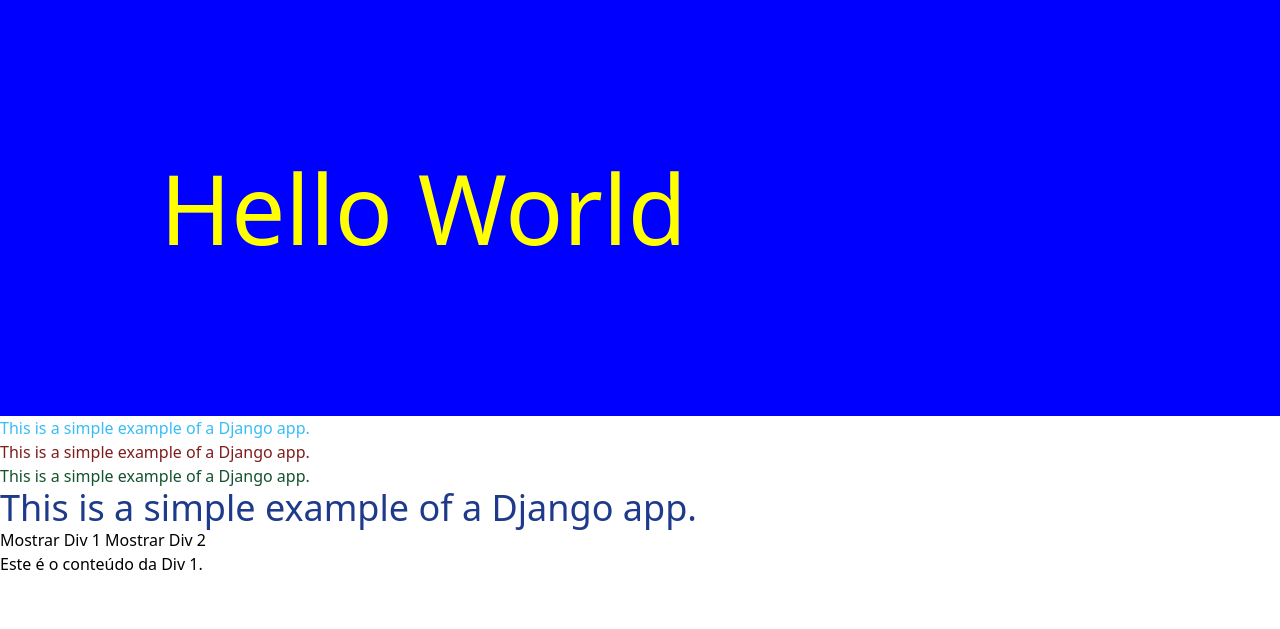
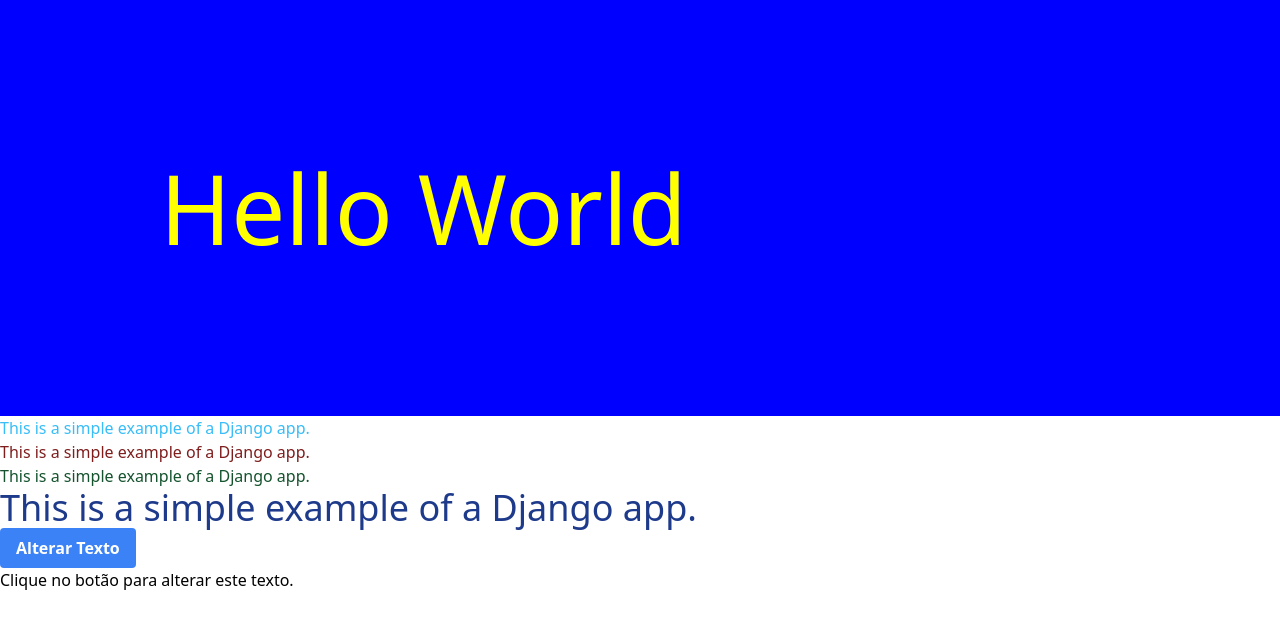
Before and after one commit to alexandrespindola/djangonews, a Django app: page / in a window 1280 px wide. Shown: the top 629 px of the page. Run offline with Django 5.2, Linux system fonts and the light colour scheme; some libraries are stand-ins or nearby versions.

Commit message:
Atualizações de CSS e HTML

```diff
--- a/app/static/app/assets/css/main.css
+++ b/app/static/app/assets/css/main.css
@@ -552,6 +552,25 @@ video {
   display: block;
 }
 
+.rounded {
+  border-radius: 0.25rem;
+}
+
+.bg-blue-500 {
+  --tw-bg-opacity: 1;
+  background-color: rgb(59 130 246 / var(--tw-bg-opacity));
+}
+
+.px-4 {
+  padding-left: 1rem;
+  padding-right: 1rem;
+}
+
+.py-2 {
+  padding-top: 0.5rem;
+  padding-bottom: 0.5rem;
+}
+
 .text-4xl {
   font-size: 2.25rem;
   line-height: 2.5rem;
@@ -560,6 +579,10 @@ video {
 .text-8xl {
   font-size: 6rem;
   line-height: 1;
+}
+
+.font-bold {
+  font-weight: 700;
 }
 
 .text-blue-900 {
@@ -582,8 +605,18 @@ video {
   color: rgb(56 189 248 / var(--tw-text-opacity));
 }
 
+.text-white {
+  --tw-text-opacity: 1;
+  color: rgb(255 255 255 / var(--tw-text-opacity));
+}
+
 h1 {
   color: yellow;
   background-color: blue;
   padding: 10rem;
 }
+
+.hover\:bg-blue-700:hover {
+  --tw-bg-opacity: 1;
+  background-color: rgb(29 78 216 / var(--tw-bg-opacity));
+}
--- a/app/templates/app/pages/index.html
+++ b/app/templates/app/pages/index.html
@@ -11,16 +11,10 @@
 <p class="text-green-900"> This is a simple example of a Django app. </p>
 <p class="text-blue-900 text-4xl"> This is a simple example of a Django app. </p>
 
-<div hx-swap="outerHTML">
-    <button hx-swap="outerHTML" hx-target="#div1">Mostrar Div 1</button>
-    <button hx-swap="outerHTML" hx-target="#div2">Mostrar Div 2</button>
-  </div>
+<button class="bg-blue-500 hover:bg-blue-700 text-white font-bold py-2 px-4 rounded" hx-post="https://httpbin.org/post" hx-swap="outerHTML" hx-target="#meuDiv">Alterar Texto</button>
 
-  <div id="div1">
-    Este é o conteúdo da Div 1.
-  </div>
+<div id="meuDiv">
+  Clique no botão para alterar este texto.
+</div>
 
-  <div id="div2" hidden>
-    Este é o conteúdo da Div 2.
-  </div>
 {% endblock %}
```
Also changed, not shown: 4 other files.
